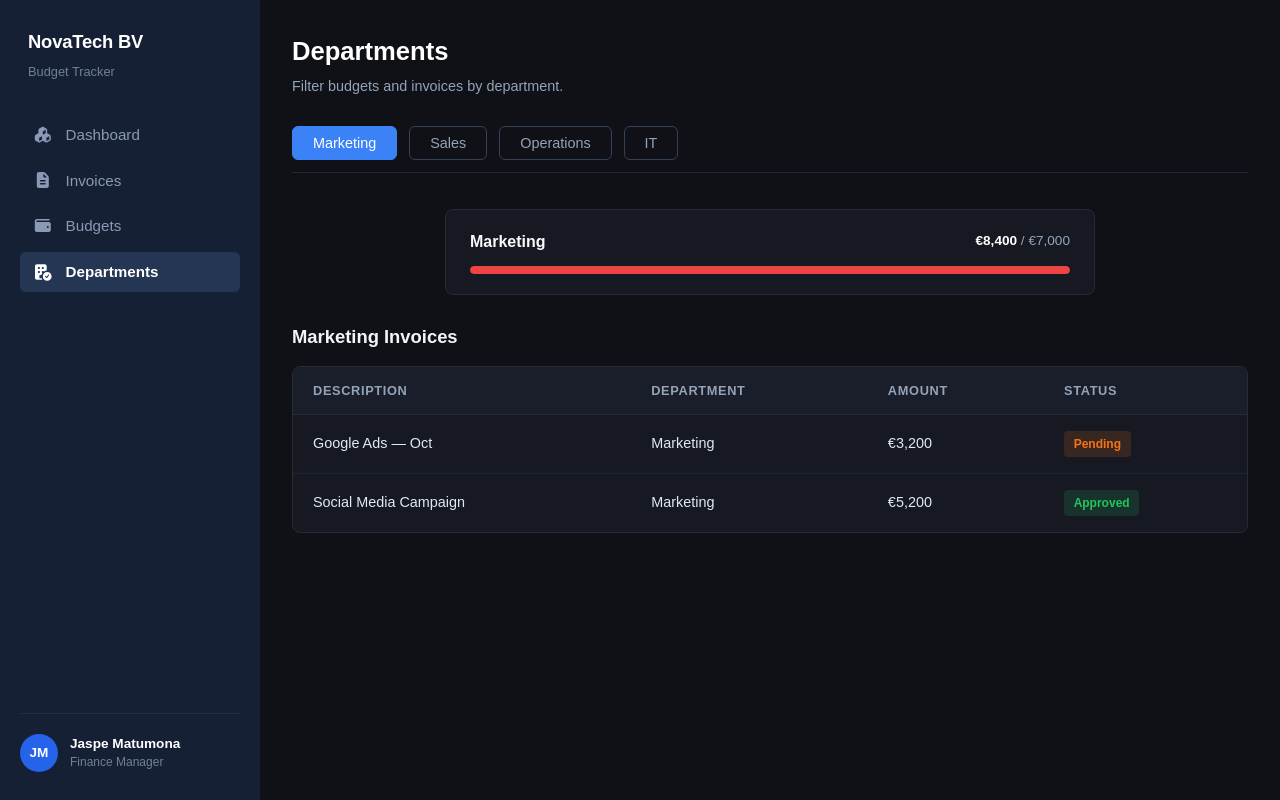
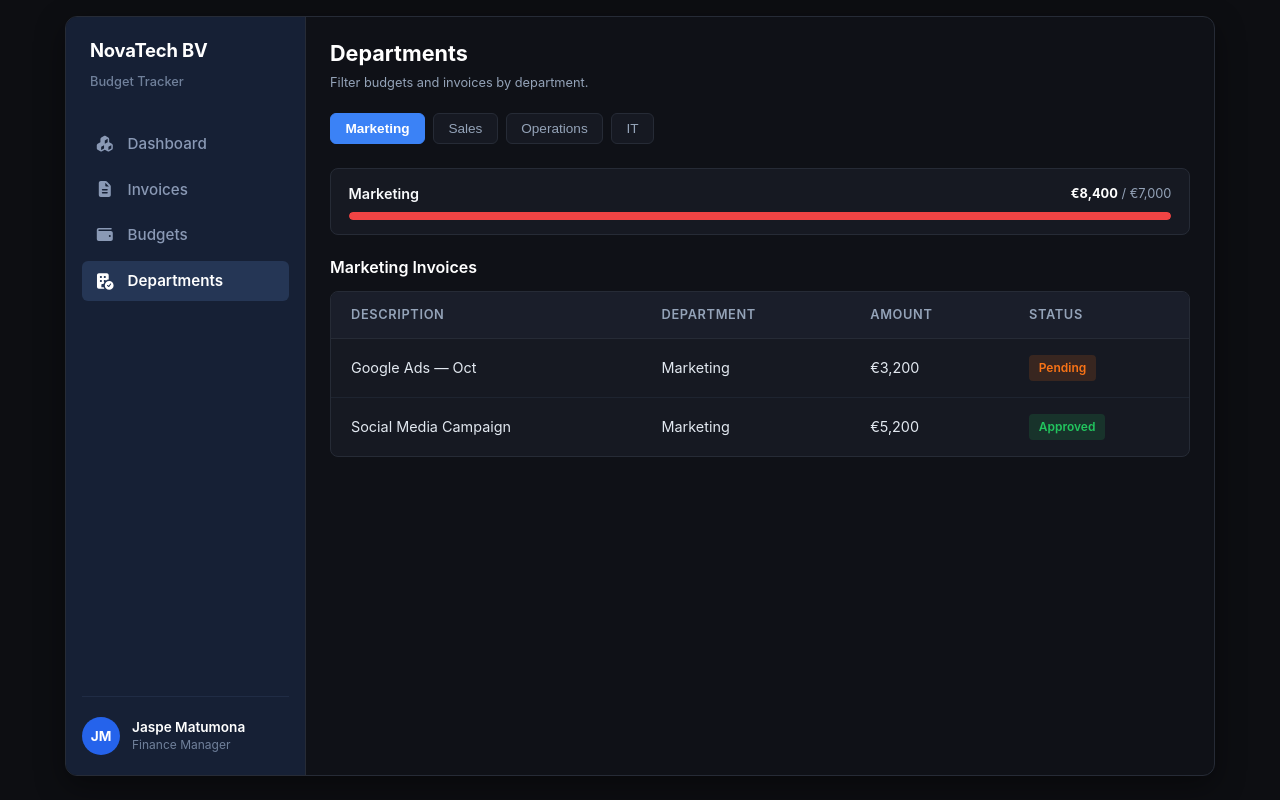
Before and after one commit to Jaspe-M/invoice-tracker-frontend, a React (Vite) app: page /departments in a window 1280 px wide. Built offline with nearby package versions, Linux system fonts and the light colour scheme.

Commit message:
Dashboard size & UI-design changes

```diff
--- a/src/components/StatCard/StatCard.css
+++ b/src/components/StatCard/StatCard.css
@@ -1,17 +1,22 @@
 .stat-card {
+    background-color: #161922;
+    border: 1px solid #262b36;
+    border-radius: 8px;
+    padding: 0.75rem 1rem;
     display: flex;
     flex-direction: column;
-    gap: 0.5rem;
+    justify-content: space-between;
 }
 
 .stat-card-title {
-    font-size: 0.875rem;
-    color: var(--text-muted);
-    font-weight: 500;
+    font-size: 0.75rem;
+    color: #94a3b8;
+    margin-bottom: 0.35rem;
 }
 
 .stat-card-value {
-    font-size: 1.75rem;
+    font-size: 1.35rem;
     font-weight: 700;
-    color: var(--text-primary);
+    color: #ffffff;
+    line-height: 1.2;
 }
--- a/src/features/Manager dashboard/components/DepartmentBudgets/DepartmentBudgets.css
+++ b/src/features/Manager dashboard/components/DepartmentBudgets/DepartmentBudgets.css
@@ -1,39 +1,40 @@
 .department-budgets-grid {
-    display: flex;
-    flex-direction: column;
-    gap: 1rem;
+    display: grid;
+    grid-template-columns: repeat(2, 1fr);
+    gap: 0.75rem;
+    width: 100%;
 }
 
 .department-card {
     background-color: #161922;
     border: 1px solid #262b36;
     border-radius: 8px;
-    padding: 1.25rem 1.5rem;
-    cursor: pointer;
+    padding: 0.85rem 1.1rem;
+    width: 100%;
+    box-sizing: border-box;
     transition: transform 0.15s ease, border-color 0.15s ease, background-color 0.15s ease;
 }
 
 .department-card:hover {
     border-color: #3b82f6;
     background-color: #1a1e2a;
-    transform: translateY(-1px);
 }
 
 .card-header {
     display: flex;
     justify-content: space-between;
     align-items: center;
-    margin-bottom: 0.75rem;
+    margin-bottom: 0.5rem;
 }
 
 .dept-title {
-    font-size: 1rem;
+    font-size: 0.9rem;
     font-weight: 600;
     color: #f8fafc;
 }
 
 .dept-values {
-    font-size: 0.85rem;
+    font-size: 0.8rem;
     color: #94a3b8;
 }
 
--- a/src/features/Manager dashboard/components/Sidebar/Sidebar.css
+++ b/src/features/Manager dashboard/components/Sidebar/Sidebar.css
@@ -1,12 +1,11 @@
 .sidebar {
-    width: 260px;
-    background-color: #162035;
-    padding: 1.75rem 1.25rem;
+    width: 240px;
+    background-color: #162035;;
+    border-right: 1px solid #262b36;
     display: flex;
     flex-direction: column;
-    justify-content: space-between;
-    min-height: 100vh;
-    box-sizing: border-box;
+    justify-content: flex-start;
+    padding: 1.25rem 1rem;
 }
 
 .sidebar-brand {
@@ -69,6 +68,7 @@
 }
 
 .sidebar-user {
+    margin-top: auto;
     display: flex;
     align-items: center;
     gap: 0.75rem;
--- a/src/layouts/MainLayout.css
+++ b/src/layouts/MainLayout.css
@@ -1,13 +1,31 @@
-.layout-container {
+.main-layout-wrapper {
     display: flex;
-    min-height: 100vh;
-    background-color: #0f1117;
-    color: #fff;
-    font-family: sans-serif;
+    justify-content: center;
+    align-items: flex-start;
+    padding: 1rem;
+    width: 100%;
 }
 
-.layout-content {
+/* Increased screen height to comfortably fit everything */
+.main-content-frame {
+    width: 100%;
+    max-width: 1150px;
+    height: 760px;
+    overflow: hidden;
+    background-color: #0f1117;
+    border: 1px solid #262b36;
+    border-radius: 12px;
+    box-shadow: 0 10px 30px rgba(0, 0, 0, 0.4);
+}
+
+.dashboard-layout {
+    display: flex;
+    height: 100%;
+    align-items: stretch;
+}
+
+.page-content {
     flex: 1;
-    padding: 2rem;
+    padding: 1.25rem 1.5rem;
     overflow-y: auto;
 }
--- a/src/layouts/MainLayout.jsx
+++ b/src/layouts/MainLayout.jsx
@@ -4,11 +4,15 @@ import './MainLayout.css';
 
 export default function MainLayout() {
     return (
-        <div className="layout-container">
-            <Sidebar />
-            <main className="layout-content">
-                <Outlet />
-            </main>
+        <div className="main-layout-wrapper">
+            <div className="main-content-frame">
+                <div className="dashboard-layout">
+                    <Sidebar />
+                    <div className="page-content">
+                        <Outlet />
+                    </div>
+                </div>
+            </div>
         </div>
     );
 }
--- a/src/pages/DepartmentsPage.css
+++ b/src/pages/DepartmentsPage.css
@@ -1,68 +1,72 @@
 .departments-page-container {
     display: flex;
     flex-direction: column;
-    gap: 1.75rem;
+    gap: 1.25rem;
+    width: 100%;
 }
 
 .departments-page-header h1 {
-    margin: 0 0 0.35rem 0;
-    font-size: 1.6rem;
+    font-size: 1.35rem;
     font-weight: 700;
     color: #ffffff;
+    margin: 0 0 0.25rem 0;
 }
 
 .departments-page-header p {
+    font-size: 0.8rem;
+    color: #94a3b8;
     margin: 0;
-    font-size: 0.9rem;
-    color: #94a3b8;
 }
 
 .department-tabs {
     display: flex;
-    gap: 0.75rem;
-    border-bottom: 1px solid #1e293b;
-    padding-bottom: 0.75rem;
+    gap: 0.5rem;
+    margin-bottom: 0.25rem;
 }
 
 .dept-tab-btn {
-    background: transparent;
-    border: 1px solid #334155;
+    background-color: #161922;
     color: #94a3b8;
-    padding: 0.5rem 1.25rem;
+    border: 1px solid #262b36;
     border-radius: 6px;
+    padding: 0.45rem 0.9rem;
+    font-size: 0.85rem;
     font-weight: 500;
-    font-size: 0.9rem;
     cursor: pointer;
     transition: all 0.15s ease;
 }
 
 .dept-tab-btn:hover {
-    background-color: #1e293b;
-    color: #f8fafc;
+    background-color: #1e2430;
+    color: #ffffff;
 }
 
 .dept-tab-btn.active {
     background-color: #3b82f6;
+    color: #ffffff;
     border-color: #3b82f6;
-    color: #ffffff;
+    font-weight: 600;
 }
 
-/* Centered horizontally with max-width limit */
 .department-budget-overview {
-    margin: 0.5rem auto 0 auto;
-    max-width: 650px;
+    width: 100%;
+}
+
+/* Forces single department card to stretch 100% full width */
+.department-budget-overview .department-budgets-grid {
+    grid-template-columns: 1fr;
     width: 100%;
 }
 
 .department-invoices-section {
     display: flex;
     flex-direction: column;
-    gap: 1rem;
+    gap: 0.75rem;
 }
 
 .department-invoices-section h3 {
+    font-size: 1rem;
+    font-weight: 600;
+    color: #ffffff;
     margin: 0;
-    font-size: 1.15rem;
-    font-weight: 600;
-    color: #f1f5f9;
 }
```
